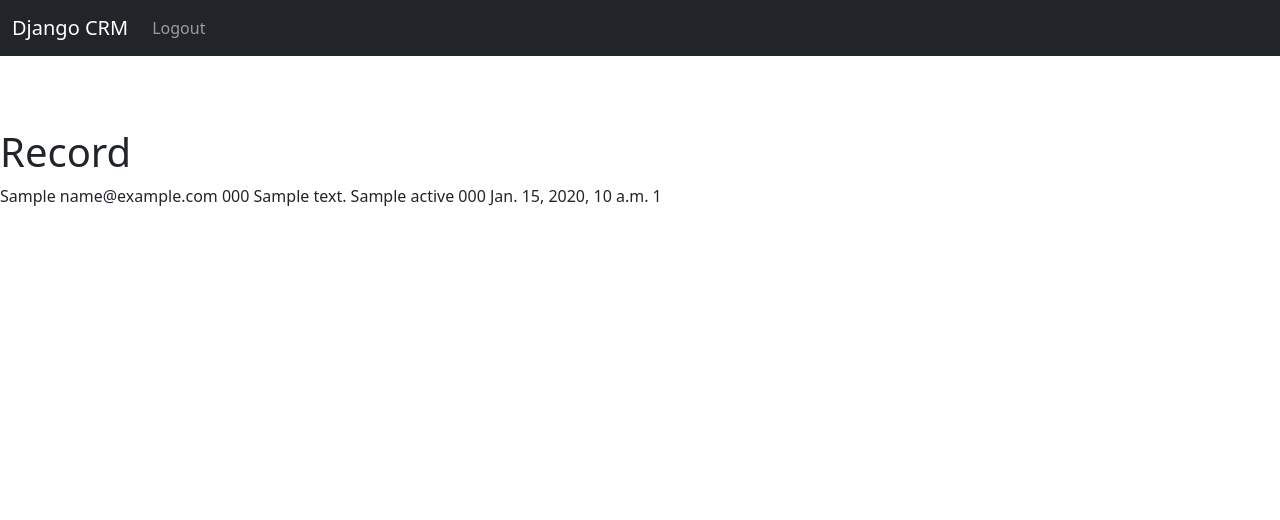
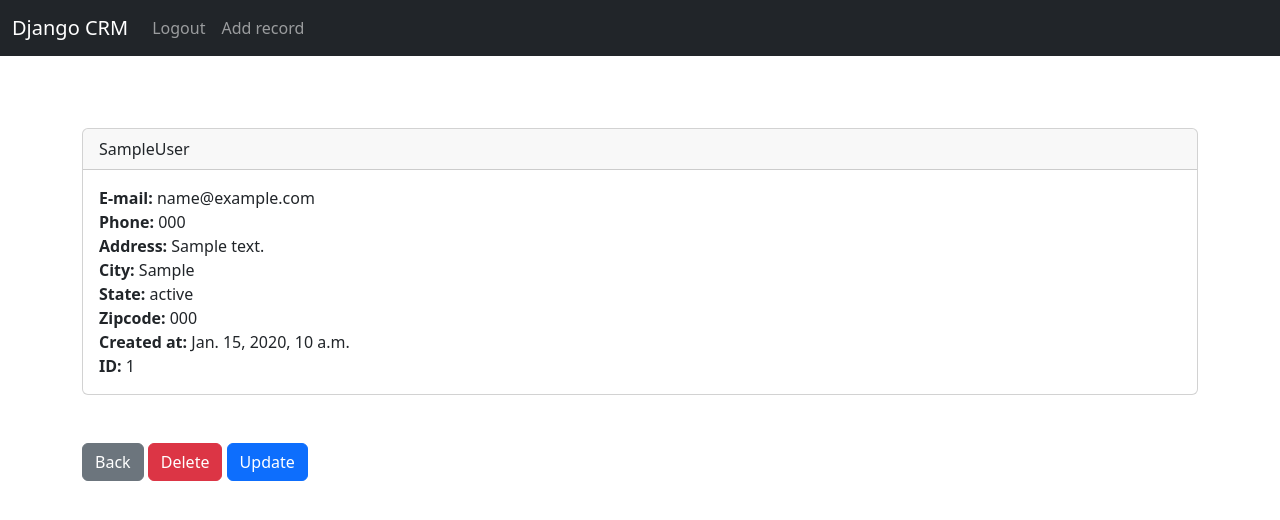
Before and after one commit to borbapugliese18/crm_app_django, a Django app: page /record/1 in a window 1280 px wide. Shown: the top 520 px of the page. Run offline with Django 5.2, Linux system fonts and the light colour scheme; a user stored in the database is signed in; tables that the repository leaves empty hold one stand-in row (values such as "Sample post").

Commit message:
Final Project

```diff
--- a/website/templates/base.html
+++ b/website/templates/base.html
@@ -8,10 +8,11 @@
   </head>
   <body>
     {% include 'navbar.html' %}
+    <div class="container">
 
-    {% block content %}
-    {% endblock %}
-
+      {% block content %}
+      {% endblock %}
+    </div>
 
 
 
--- a/website/templates/navbar.html
+++ b/website/templates/navbar.html
@@ -11,6 +11,10 @@
             <a class="nav-link" href="{% url 'logout' %}">Logout</a>
           </li>
 
+          <li class="nav-item">
+            <a class="nav-link" href="{% url 'add_record' %}">Add record</a>
+          </li>
+
           {% else %}
 
           <li class="nav-item">
--- a/website/templates/record.html
+++ b/website/templates/record.html
@@ -2,16 +2,30 @@
 {% block content %}
 {% include 'partials/_alerts.html' %}
 
-<h1>Record</h1>
-{{ customer_record.first_name }}{{ record.last_name }}
-{{ customer_record.email }}
-{{ customer_record.phone }}
-{{ customer_record.address }}
-{{ customer_record.city }}
-{{ customer_record.state }}
-{{ customer_record.zipcode }}
-{{ customer_record.created_at }}
-{{ customer_record.id }}
+<div class="card">
+    <div class="card-header">
+        {{ customer_record.first_name }}{{ customer_record.last_name }}
+    </div>
+    <div class="card-body">
+
+      <p class="card-text">
+        <strong>E-mail: </strong>{{ customer_record.email }}<br/>
+        <strong>Phone: </strong>{{ customer_record.phone }}<br/>
+        <strong>Address: </strong>{{ customer_record.address }}<br/>
+        <strong>City: </strong>{{ customer_record.city }}<br/>
+        <strong>State: </strong>{{ customer_record.state }}<br/>
+        <strong>Zipcode: </strong>{{ customer_record.zipcode }}<br/>
+        <strong>Created at: </strong>{{ customer_record.created_at }}<br/>
+        <strong>ID: </strong>{{ customer_record.id }}<br/>
+      </p>
+
+    </div>
+  </div>
+<br/><br/>
+<a href="{% url 'home' %}" class="btn btn-secondary">Back</a>
+<a href="{% url 'delete_record' customer_record.id %}" class="btn btn-danger">Delete</a>
+<a href="{% url 'update_record' customer_record.id %}" class="btn btn-primary">Update</a>
+
 
 
 
--- a/website/urls.py
+++ b/website/urls.py
@@ -6,4 +6,7 @@ urlpatterns = [
     path('login/', views.login_user, name='login'),
     path('logout/', views.logout_user, name='logout'),
     path('record/<int:pk>', views.customer_record, name='record'),
+    path('delete_record/<int:pk>', views.delete_record, name='delete_record'),
+    path('add_record/', views.add_record, name='add_record'),
+    path('update_record/<int:pk>', views.update_record, name='update_record'),
 ]
--- a/website/views.py
+++ b/website/views.py
@@ -2,6 +2,7 @@ from django.shortcuts import render, redirect
 from django.contrib.auth import authenticate, login, logout
 from django.contrib import messages
 from website.models import Record
+from website.forms import AddRecordForm
 
 def home(request):
     if not request.user.is_authenticated:
@@ -47,3 +48,43 @@ def customer_record(request, pk):
     customer_record = Record.objects.get(id=pk)
 
     return render(request, 'record.html', {'customer_record':customer_record})
+
+def delete_record(request, pk):
+    if not request.user.is_authenticated:
+        messages.error(request, 'Usuário não logado')
+        return redirect('login')
+
+    delete_it = Record.objects.get(id=pk)
+    delete_it.delete()
+
+    messages.success(request, "Record deletado com sucesso!")
+    return redirect('home')
+
+def add_record(request):
+    if not request.user.is_authenticated:
+        messages.error(request, 'Usuário não logado')
+        return redirect('login')
+
+    form = AddRecordForm(request.POST or None)
+    if request.method == "POST":
+        if form.is_valid():
+            add_record = form.save()
+            messages.success(request, "Record salvo com sucesso!")
+            return redirect('home')
+
+    return render(request, 'add_record.html', {'form':form})
+
+def update_record(request, pk):
+    if not request.user.is_authenticated:
+        messages.error(request, 'Usuário não logado')
+        return redirect('login')
+
+    current_record = Record.objects.get(id=pk)
+    form = AddRecordForm(request.POST or None, instance=current_record)
+    if request.method == "POST":
+        if form.is_valid():
+            form.save()
+            messages.success(request, "Record alterado com saucesso!")
+            return redirect('home')
+
+    return render(request, 'update_record.html', {'form':form})
```
Also changed, not shown: website/forms.py (+38 -0 lines), website/templates/add_record.html (added, +19 -0 lines), website/templates/update_record.html (added, +19 -0 lines), 1 other file.
